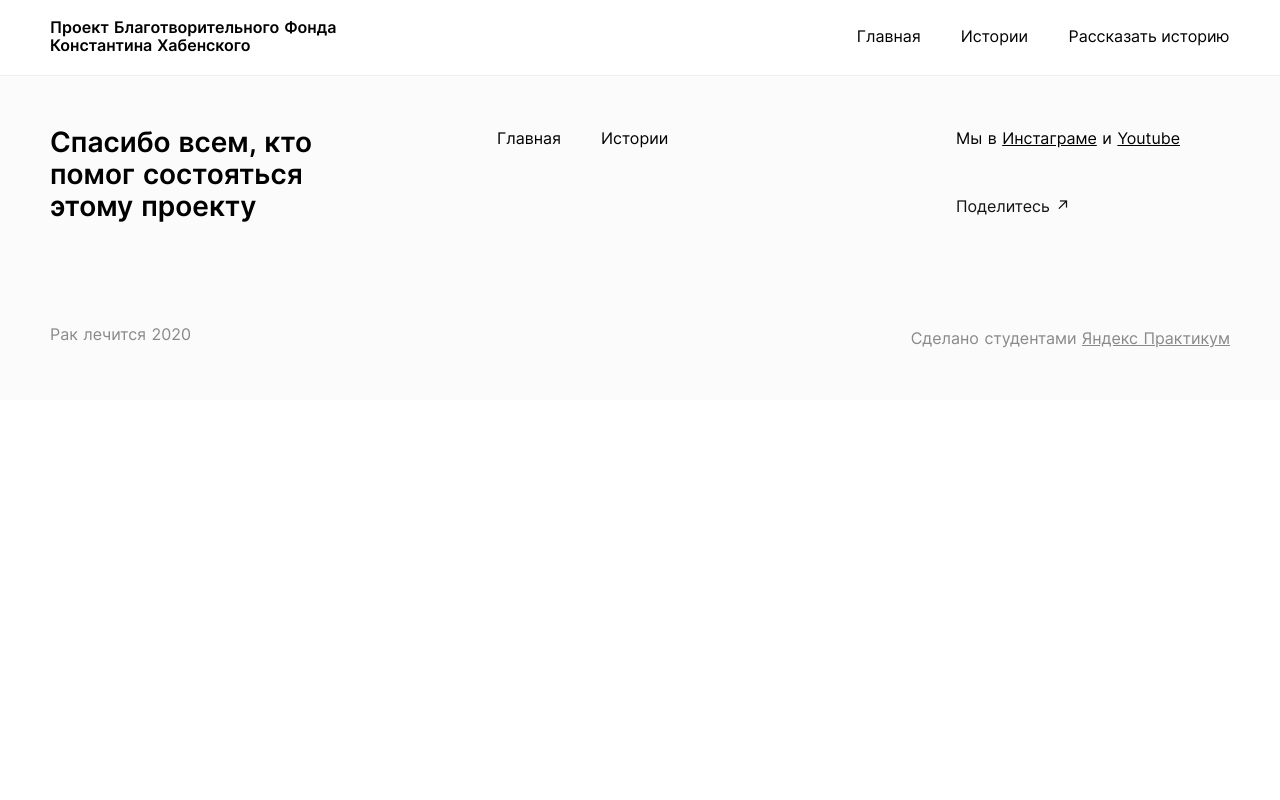
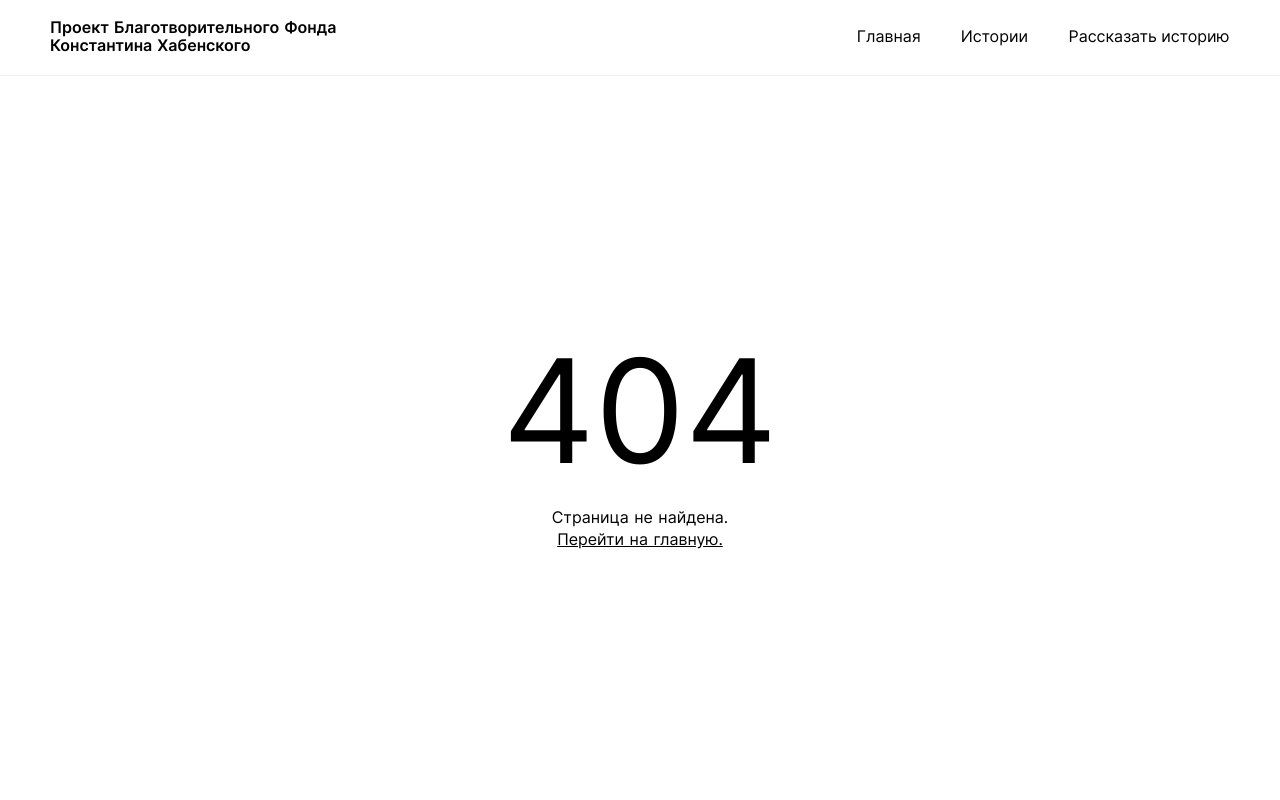
Before and after one commit to rak-lechitsya/project, a Nuxt app: page /error in a window 1280 px wide. Shown: the top 800 px of the page. Built offline with nearby package versions, Linux system fonts and the light colour scheme.

Commit message:
added error

```diff
--- /dev/null
+++ b/pages/error.vue
@@ -0,0 +1,76 @@
+<template>
+  <section class="error">
+    <div class="error__404">
+      <h1 class="error__title">404</h1>
+      <p class="error__subtitle">Страница не найдена.</p>
+    </div>
+    <nuxt-link class="error__link" to="/">Перейти на главную.</nuxt-link>
+  </section>
+</template>
+
+<script>
+export default {};
+</script>
+
+<style scoped>
+.error {
+  display: flex;
+  justify-content: center;
+  align-items: center;
+  flex-direction: column;
+  min-height: calc(100vh - 76px);
+}
+
+.error__title {
+  margin: 0;
+  text-align: center;
+  font-style: normal;
+  font-weight: normal;
+  font-size: 144px;
+  line-height: 1.2;
+}
+
+@media screen and (max-width: 425px) {
+  .error__title {
+    font-size: 72px;
+  }
+}
+
+.error__subtitle {
+  margin: 10px 0 0;
+  text-align: center;
+  font-style: normal;
+  font-weight: normal;
+  font-size: 18px;
+  line-height: 1.2;
+}
+
+.error__link {
+  margin: 0;
+  text-align: center;
+  font-style: normal;
+  font-weight: normal;
+  font-size: 18px;
+  line-height: 24px;
+  color: #000;
+  transition: 0.25s;
+}
+
+@media screen and (max-width: 1280px) {
+  .error__subtitle,
+  .error__link {
+    font-size: 16px;
+  }
+}
+
+@media screen and (max-width: 425px) {
+  .error__subtitle,
+  .error__link {
+    font-size: 13px;
+  }
+}
+
+.error__link:hover {
+  opacity: 0.7;
+}
+</style>
```
